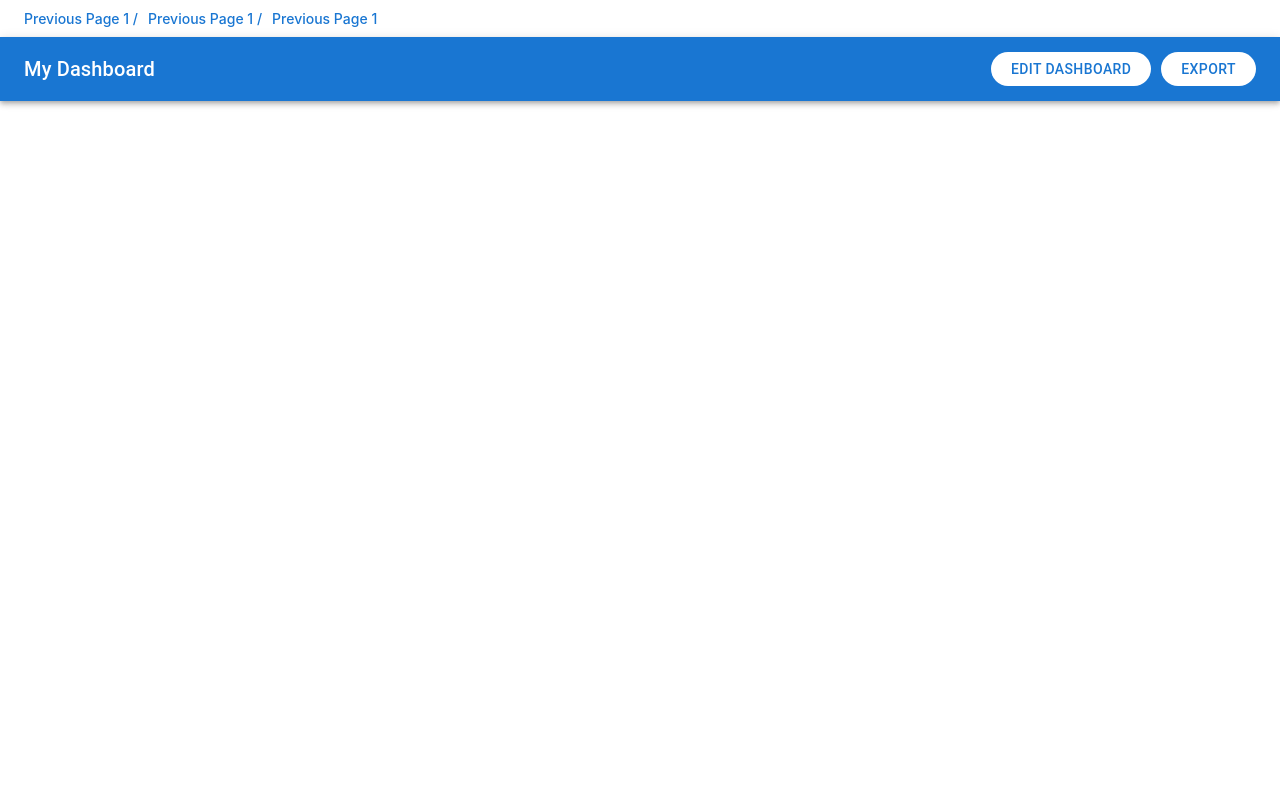
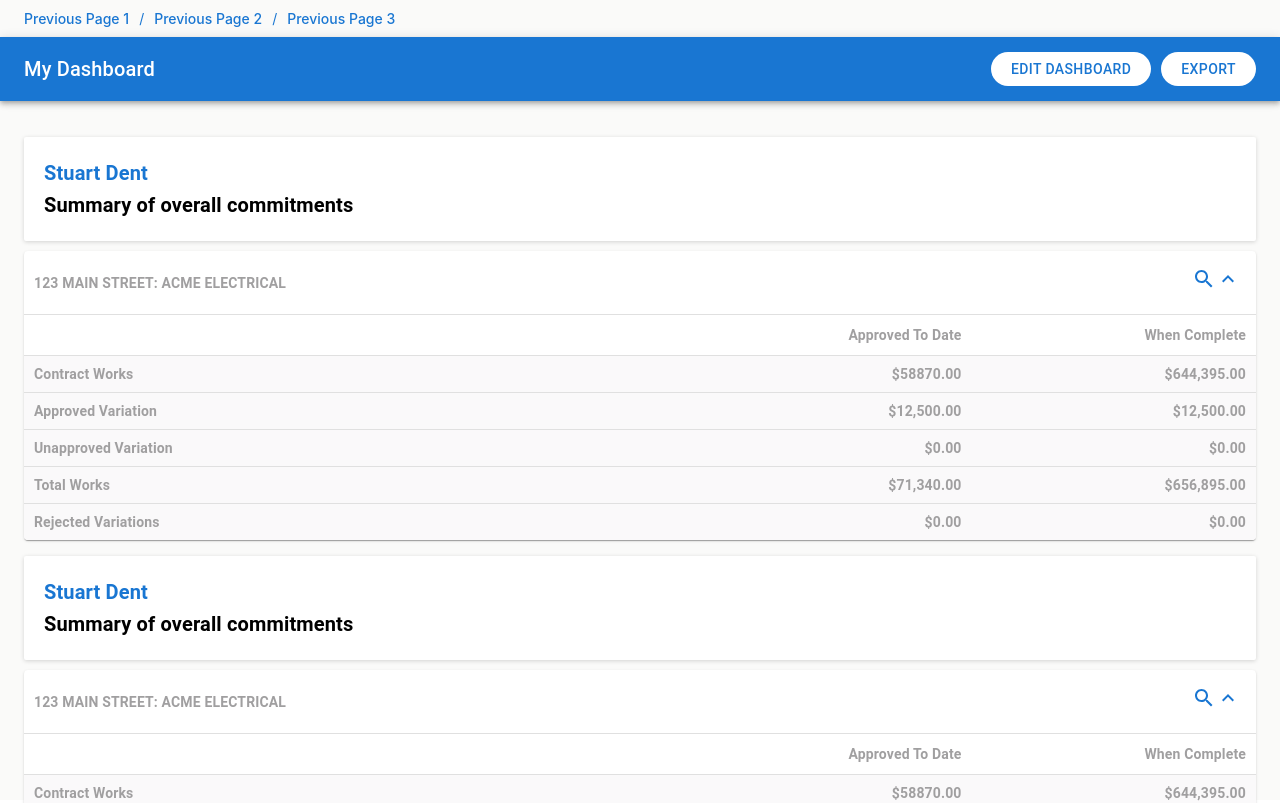
Before and after one commit to sayedpritom/Social-Pro-Task-Material-UI-Dashboard, a React (Create React App) app: page / in a window 1280 px wide. Shown: the top 803 px of the page. Built offline with nearby package versions, Linux system fonts and the light colour scheme; the HTML template or start-up script is replaced by a standard one.

Commit message:
added the tables

```diff
--- a/src/App.js
+++ b/src/App.js
@@ -2,13 +2,11 @@ import logo from './logo.svg';
 import './App.css';
 import Button from '@mui/material/Button';
 import Home from './Pages/Home';
-import Pagination from './Components/Pagination';
 
 
 function App() {
   return (
     <div className="App">
-      <Pagination/>
       <Home></Home>
     </div>
   );
--- a/src/Components/Pagination.js
+++ /dev/null
@@ -1,20 +0,0 @@
-import { Box, Link } from '@mui/material';
-import React from 'react';
-
-const linkStyle = {
-    marginRight: '10px',
-    fontSize: '14px',
-    fontWeight: 'medium'
-}
-
-const Pagination = () => {
-    return (
-        <Box sx={{ display: 'flex', justifyContent: 'left', padding: '10px 24px'}}>
-            <Link sx={linkStyle} href="#1" underline="hover">{'Previous Page 1 /'}</Link>
-            <Link sx={linkStyle} href="#2" underline="hover">{'Previous Page 1 /'}</Link>
-            <Link sx={linkStyle} href="#3" underline="hover">{'Previous Page 1'}</Link>
-        </Box>
-    );
-};
-
-export default Pagination;
--- a/src/Pages/Home.js
+++ b/src/Pages/Home.js
@@ -1,10 +1,21 @@
 import React from 'react';
-import ResponsiveAppBar from '../Components/Appbar';
+import ApplicationBar from '../Stories/Organisms/ApplicationBar';
+import Pagination from '../Stories/Organisms/Pagination';
+import { Box } from '@mui/material';
+import Tables from '../Stories/Organisms/Tables';
+
+const styles = {
+    padding: '0 24px'
+}
 
 const Home = () => {
     return (
-        <div>
-            <ResponsiveAppBar></ResponsiveAppBar>
+        <div style={{backgroundColor: "#FAFAF9", height: '100vh'}}>
+            <Pagination />
+            <ApplicationBar></ApplicationBar>
+            <Box sx={styles}>
+                <Tables />
+            </Box>
         </div>
     );
 };
--- /dev/null
+++ b/src/Stories/Molecules/BasicTable.js
@@ -0,0 +1,64 @@
+import * as React from 'react';
+import Table from '@mui/material/Table';
+import TableBody from '@mui/material/TableBody';
+import TableCell from '@mui/material/TableCell';
+import TableContainer from '@mui/material/TableContainer';
+import TableHead from '@mui/material/TableHead';
+import TableRow from '@mui/material/TableRow';
+import Paper from '@mui/material/Paper';
+import ExpandLessIcon from '@mui/icons-material/ExpandLess';
+import SearchIcon from '@mui/icons-material/Search';
+
+function createData(name, calories, fat, carbs, protein) {
+  return { name, calories, fat, carbs, protein };
+}
+
+const rows = [
+  createData('Contract Works', '$58870.00', '$644,395.00'),
+  createData('Approved Variation', '$12,500.00', '$12,500.00'),
+  createData('Unapproved Variation', '$0.00', '$0.00'),
+  createData('Total Works', '$71,340.00', '$656,895.00'),
+  createData('Rejected Variations', '$0.00', '$0.00'),
+];
+
+const tableDataStyles = {
+  color: "#A09FA0",
+  fontWeight: "bold",
+  padding: "8px 10px",
+}
+
+export default function BasicTable() {
+  return (
+    <TableContainer component={Paper}>
+      <Table sx={{ minWidth: 650, color: "#A09FA0" }} aria-label="simple table">
+        <TableHead>
+          <TableRow>
+            <TableCell sx={{ textTransform: "upperCase", color: "#989797", ...tableDataStyles}} >123 Main Street: acme electrical</TableCell>
+            <TableCell></TableCell>
+            <TableCell align="right">
+              <SearchIcon color='primary' />
+              <ExpandLessIcon color='primary' />
+            </TableCell>
+          </TableRow>
+          <TableRow>
+            <TableCell></TableCell>
+            <TableCell align="right" sx={{ padding: "5px 10px", ...tableDataStyles }} >Approved To Date</TableCell>
+            <TableCell align="right" sx={{ padding: "5px 10px", ...tableDataStyles }} >When Complete</TableCell>
+          </TableRow>
+        </TableHead>
+        <TableBody>
+          {rows.map((row) => (
+            <TableRow
+              key={row.name}
+              sx={{ '&:last-child td, &:last-child th': { border: 0 } }}
+            >
+              <TableCell sx={{backgroundColor: '#FAF9FA', ...tableDataStyles}} component="th" scope="row">{row.name}</TableCell>
+              <TableCell sx={{backgroundColor: '#FAF9FA', ...tableDataStyles}} align="right">{row.calories}</TableCell>
+              <TableCell sx={{backgroundColor: '#FAF9FA', ...tableDataStyles}} align="right">{row.fat}</TableCell>
+            </TableRow>
+          ))}
+        </TableBody>
+      </Table>
+    </TableContainer>
+  );
+}
--- /dev/null
+++ b/src/Stories/Molecules/StuartDent.js
@@ -0,0 +1,14 @@
+import React from 'react';
+import TableHeading from './TableHeading';
+import BasicTable from './BasicTable';
+
+const StuartDent = () => {
+    return (
+        <div>
+            <TableHeading name="Stuart Dent" title="Summary of overall commitments"></TableHeading>
+            <BasicTable></BasicTable>
+        </div>
+    );
+};
+
+export default StuartDent;
--- /dev/null
+++ b/src/Stories/Molecules/TableHeading.js
@@ -0,0 +1,26 @@
+import { Box, Typography } from '@mui/material';
+import React from 'react';
+
+const TableHeading = ({name, title}) => {
+    const boxStyles = {
+        textAlign: 'left',
+        backgroundColor: "white",
+        padding: "20px",
+        marginBottom: "10px",
+        boxShadow: "rgba(0, 0, 0, 0.16) 0px 1px 4px",
+        borderRadius: '2px'
+    }
+
+    const headingStyles = {
+        fontWeight: 'bold'
+    }
+
+    return (
+        <Box sx={boxStyles}>
+            <Typography sx={headingStyles} variant="h6" color="primary">{name}</Typography>
+            <Typography sx={headingStyles} variant="h6">{title}</Typography>
+        </Box>
+    );
+};
+
+export default TableHeading;
--- /dev/null
+++ b/src/Stories/Organisms/Pagination.js
@@ -0,0 +1,23 @@
+import { Box, Link } from '@mui/material';
+import React from 'react';
+
+const linkStyle = {
+    color: '#1976D2',
+    marginRight: '10px',
+    fontSize: '14px',
+    fontWeight: 'medium'
+}
+
+const Pagination = () => {
+    return (
+        <Box sx={{ display: 'flex', justifyContent: 'left', alignItems: 'center', padding: '10px 24px'}}>
+            <Link sx={linkStyle} href="#1" underline="hover">{'Previous Page 1'}</Link>
+            <span style={linkStyle}>/</span>
+            <Link sx={linkStyle} href="#2" underline="hover">{'Previous Page 2'}</Link>
+            <span style={linkStyle}>/</span>
+            <Link sx={linkStyle} href="#3" underline="hover">{'Previous Page 3'}</Link>
+        </Box>
+    );
+};
+
+export default Pagination;
--- /dev/null
+++ b/src/Stories/Organisms/Tables.js
@@ -0,0 +1,21 @@
+import React from 'react';
+import StuartDent from '../Molecules/StuartDent';
+import { Grid } from '@mui/material';
+
+const Tables = () => {
+    const styles = {
+        marginTop: '20px'
+    }
+    return (
+        <Grid container spacing={2} sx={styles}>
+            <Grid item xs={12} xl={6}>
+                <StuartDent>xs=8</StuartDent>
+            </Grid>
+            <Grid item xs={12} xl={6}>
+                <StuartDent>xs=4</StuartDent>
+            </Grid>
+        </Grid>
+    );
+};
+
+export default Tables;
```
Also changed, not shown: src/Stories/Organisms/ApplicationBar.js (renamed from src/Components/Appbar.js, +2 -2 lines).
